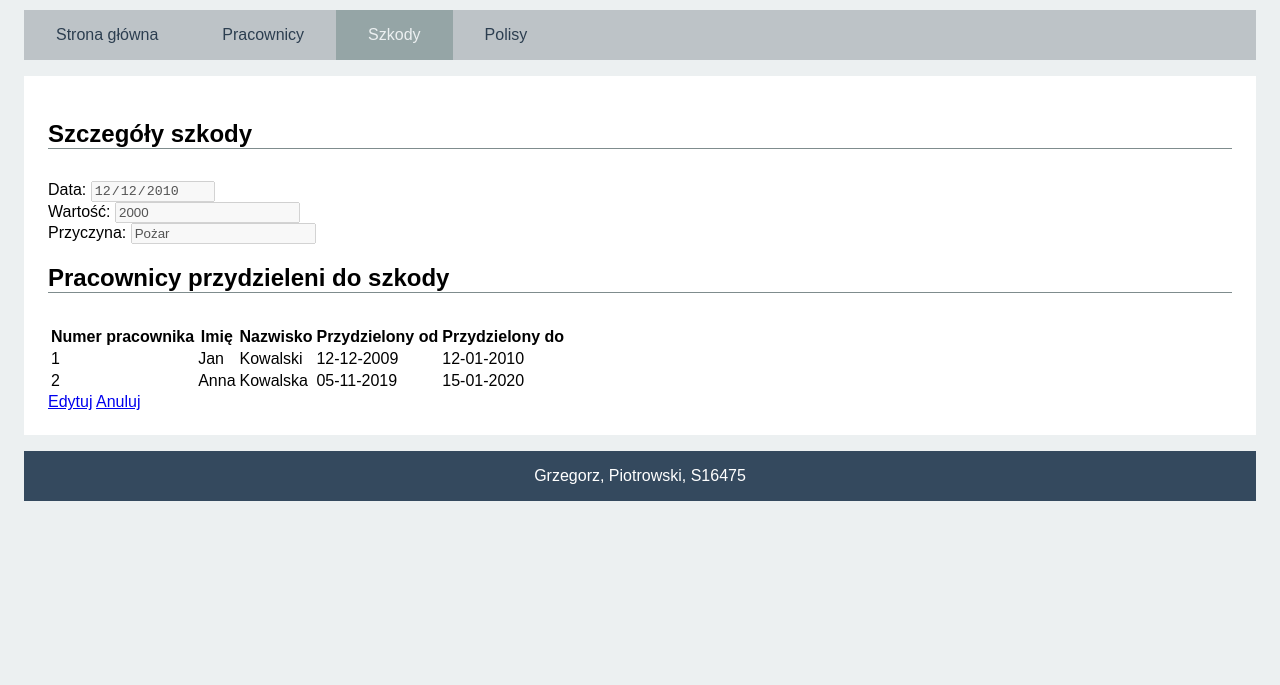
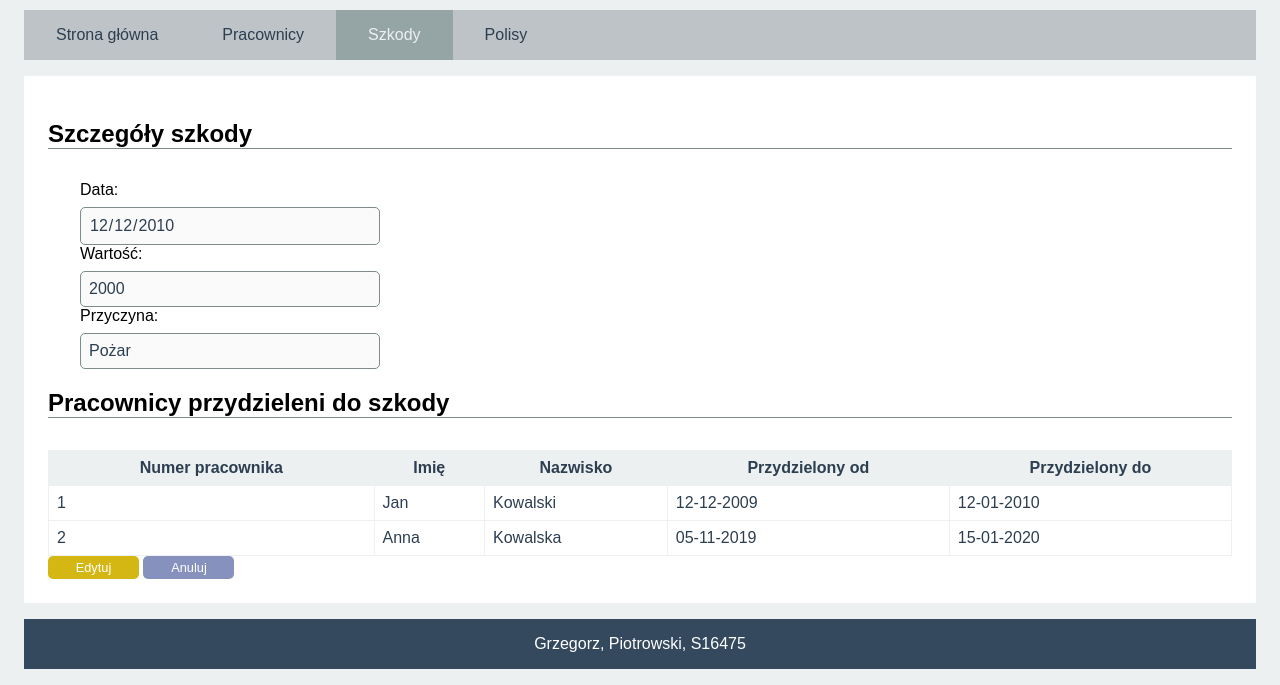
Before and after one commit to s16475/TIN, a plain HTML site: page MP1/Projekt/pages/claim/claim-details.html in a window 1280 px wide. Shown: the part 154-839 px from the top of the page. Before the commit the page ends 800 px from the top, so only its background shows below. Drawn offline with Linux system fonts and the light colour scheme.

Commit message:
praca nad css 4

```diff
--- a/MP1/Projekt/css/style.css
+++ b/MP1/Projekt/css/style.css
@@ -118,17 +118,14 @@ main h2 {
 
 .list-actions-button-details,
 .list-actions-button-edit,
-.list-actions-button-delete {
+.list-actions-button-delete,
+.button-add,
+.button-assign,
+.button-cancel,
+.button-edit {
     display: inline-block;
     width: 75px;
     padding: 0.25rem 0.5rem;
-}
-
-.list-actions-button-details,
-.list-actions-button-edit,
-.list-actions-button-delete
-.button-add
-.button-assign {
     border: none;
     border-radius: 5px;
     color: white;
@@ -166,19 +163,11 @@ main h2 {
 }
 
 .button-add {
-    padding: 0.5rem 1rem;
-}
-
-.button-add {
     background-color: #27ae60;
 }
 
 .button-add:hover {
     background-color: #2ecc71;
-}
-
-.button-assign {
-    padding: 0.5rem 1rem;
 }
 
 .button-assign {
@@ -188,3 +177,55 @@ main h2 {
 .button-assign:hover {
     background-color: #d4b817;
 }
+
+.button-cancel {
+    background-color: #8791bd;
+}
+
+.button-cancel:hover {
+    background-color: #8791bd;
+}
+
+.button-edit {
+    background-color: #d4b712;
+}
+
+.button-edit:hover {
+    background-color: #d4b712;
+}
+
+button,
+input,
+select,
+textarea {
+    font-family: inherit;
+    font-size: 100%;
+    box-sizing: border-box;
+    padding: 0; margin: 0;
+}
+
+textarea {
+    overflow: auto;
+}
+
+.form {
+    margin-left: 2rem;
+    width: 300px;
+}
+
+.form select,
+.form input[type="text"],
+.form input[type="number"],
+.form input[type="date"],
+.form input[type="email"] {
+    border: 1px solid #7f8c8d;
+    color:#2c3e50;
+    border-radius: 5px;
+    padding: 0.5rem;
+    width: 100%;
+}
+
+.form label {
+    display: block;
+    margin-bottom: 0.5em;
+}
--- a/MP1/Projekt/pages/claim/claim-details.html
+++ b/MP1/Projekt/pages/claim/claim-details.html
@@ -24,7 +24,7 @@
     <main>
         <h2>Szczegóły szkody</h2>
 
-        <form>
+        <form class="form">
             <div>
                 <label for="claimDate">Data:</label>
                 <input type="date" name="claimDate" value="2010-12-12" id="claimDate" disabled="true">
@@ -43,7 +43,7 @@
 
         <h2>Pracownicy przydzieleni do szkody</h2>
 
-        <table>
+        <table class="table-list">
             <thead>
                 <tr>
                     <th>Numer pracownika</th>
@@ -77,8 +77,8 @@
         </table>
 
         <div>
-            <a href="/pages/claim/claim-edit.html">Edytuj</a>
-            <a href="/pages/claim/claim-list.html">Anuluj</a>
+            <a href="/pages/claim/claim-edit.html" class="button-edit">Edytuj</a>
+            <a href="/pages/claim/claim-list.html" class="button-cancel">Anuluj</a>
         </div>
 
     </main>
```
Also changed, not shown: MP1/Projekt/pages/claim/claim-add.html (+3 -3 lines), MP1/Projekt/pages/claim/claim-assign.html (+2 -2 lines), MP1/Projekt/pages/claim/claim-edit.html (+3 -3 lines), MP1/Projekt/pages/employee/employee-assign.html (+2 -2 lines), MP1/Projekt/pages/employee/employee-details.html (+4 -4 lines), MP1/Projekt/pages/employee/employee-edit.html (+3 -3 lines), MP1/Projekt/pages/policy/policy-details.html (+3 -3 lines).
